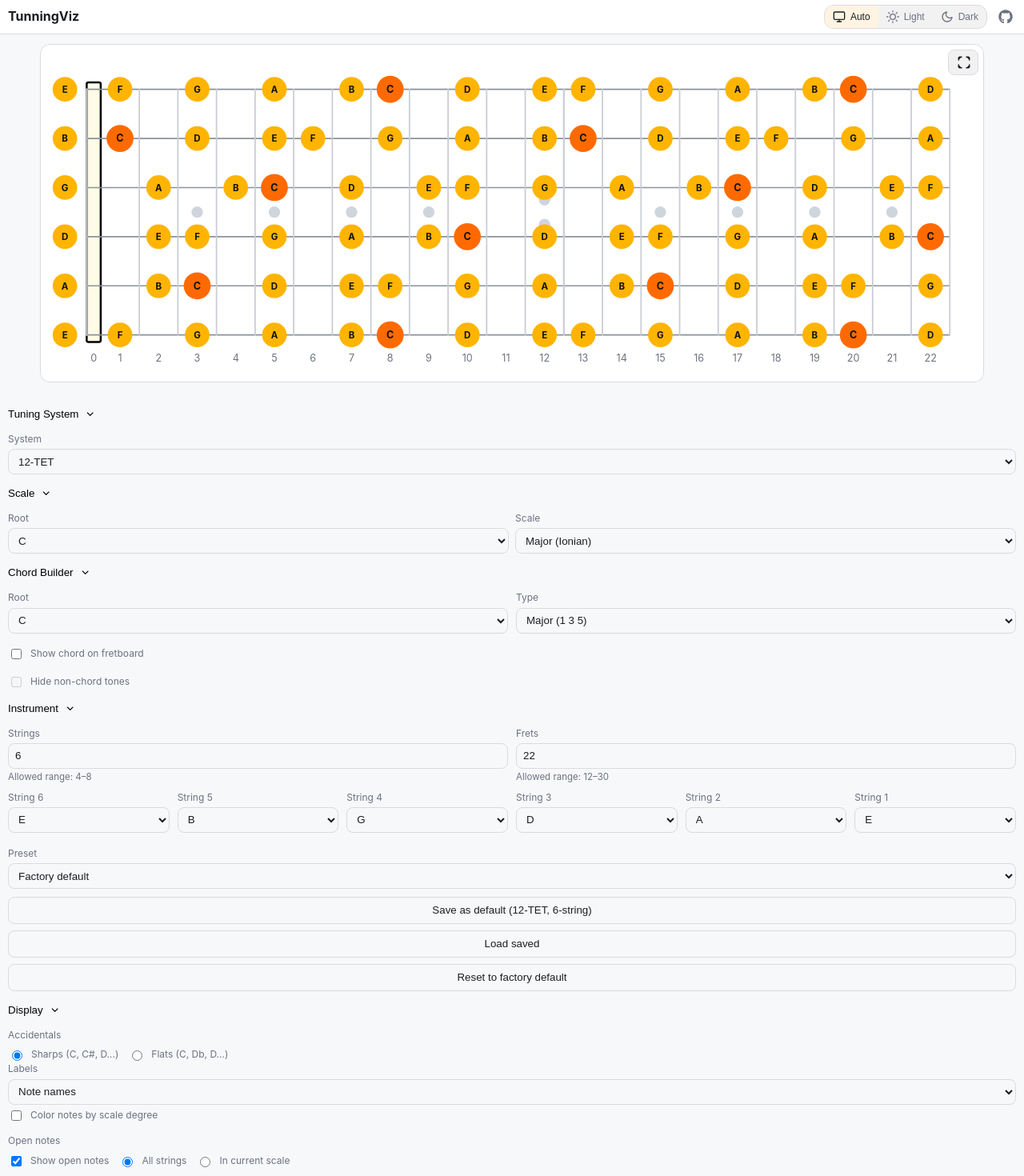
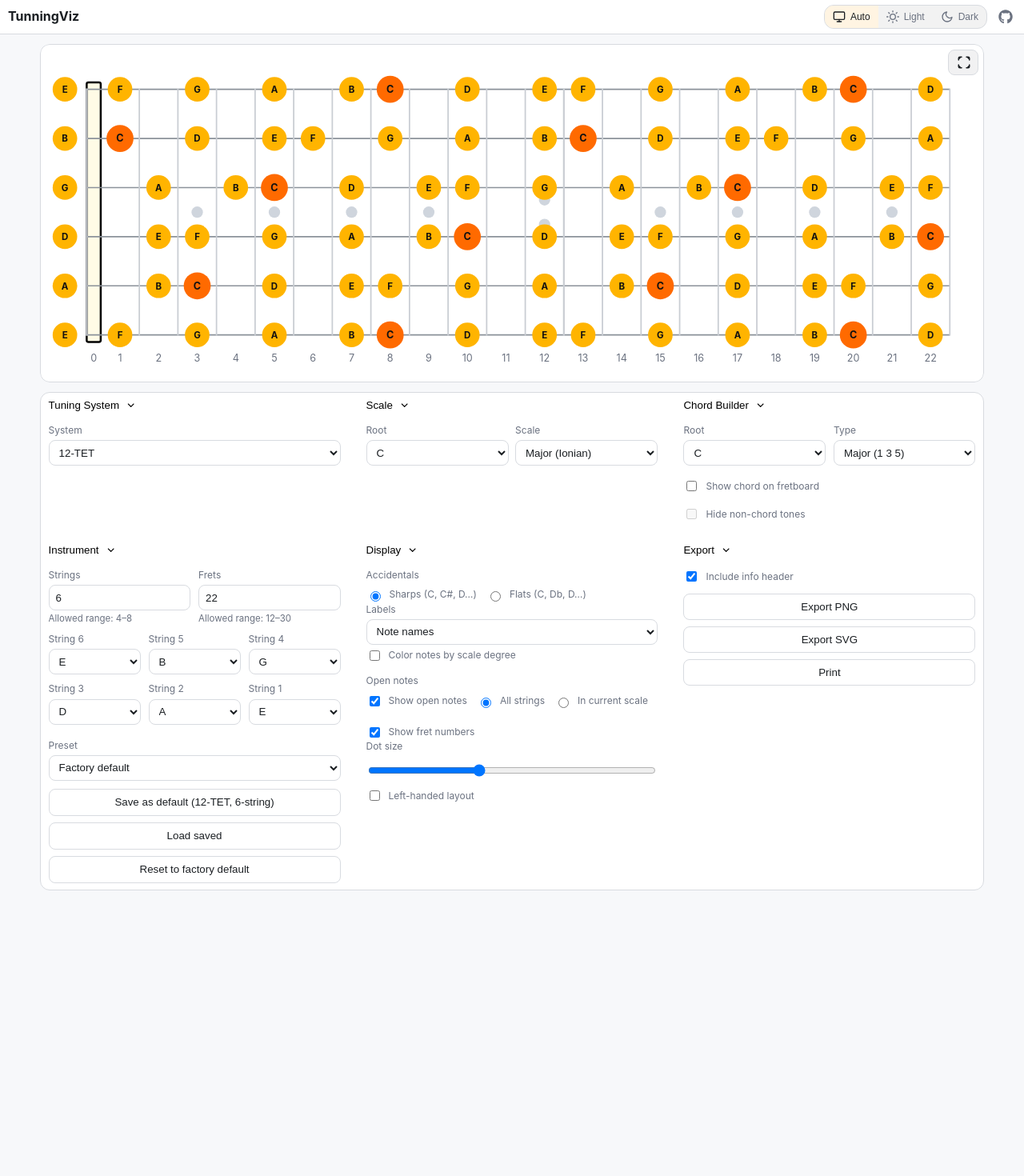
Before and after one commit to DMNerd/tuning-visualizer, a React (Vite) app: page / in a window 1280 px wide. Shown: the top 1470 px of the page at 80% size. After the commit the page ends 1113 px from the top, so only its background shows below. Built offline with nearby package versions, Linux system fonts and the light colour scheme.

Commit message:
Better controls again - I am struggling...

```diff
--- a/src/styles/layout.css
+++ b/src/styles/layout.css
@@ -70,7 +70,7 @@
 
   /* ---- Stage (fretboard) ---- */
   & .page-main {
-    margin-block: var(--gap);
+    margin-top: var(--gap);
     max-width: var(--max-stage);
     width: 100%;
     padding-inline: var(--gutter);
@@ -78,12 +78,13 @@
 
     & .stage {
       width: 100%;
-      margin-bottom: var(--gap);
     }
 
     & .fretboard-wrap {
       position: relative;
+      margin-inline: 0;
       width: 100%;
+
       display: grid;
       place-items: center;
       overflow: auto;
@@ -134,21 +135,21 @@
     padding: 8px; /* baseline; containers can override */
   }
 
-  /* Controls container: grid layout (replaces masonry) */
-  .page .page-controls {
-    /* width is inherited from .page-main's max-width; keep element full width */
-    width: 100%;
-    margin: var(--gap) 0 0 0; /* sits directly under the stage */
-    padding: var(--gap); /* overrides .panel-frame padding */
+  & .page-controls {
+    width: calc(100% - var(--gutter) * 2);
+    max-width: calc(var(--max-stage) - var(--gutter) * 2);
+    margin-inline: auto;
     margin-top: var(--gap);
-
+    border: 1px solid var(--line);
+    border-radius: var(--card-radius);
+    background: var(--panel);
     display: grid;
     grid-template-columns: repeat(
       auto-fit,
       minmax(clamp(260px, 28vw, 360px), 1fr)
     );
     gap: var(--card-gap);
-    align-content: start; /* prevents tall rows stretching */
+    align-content: start;
   }
 
   /* Standard card sizes for consistent rows */
@@ -591,6 +592,12 @@ svg {
   }
 }
 
+@media (max-width: 760px) {
+  & .page-controls {
+    grid-template-columns: 1fr;
+  }
+}
+
 @media (max-width: 600px) {
   select,
   input[type="number"],
```
